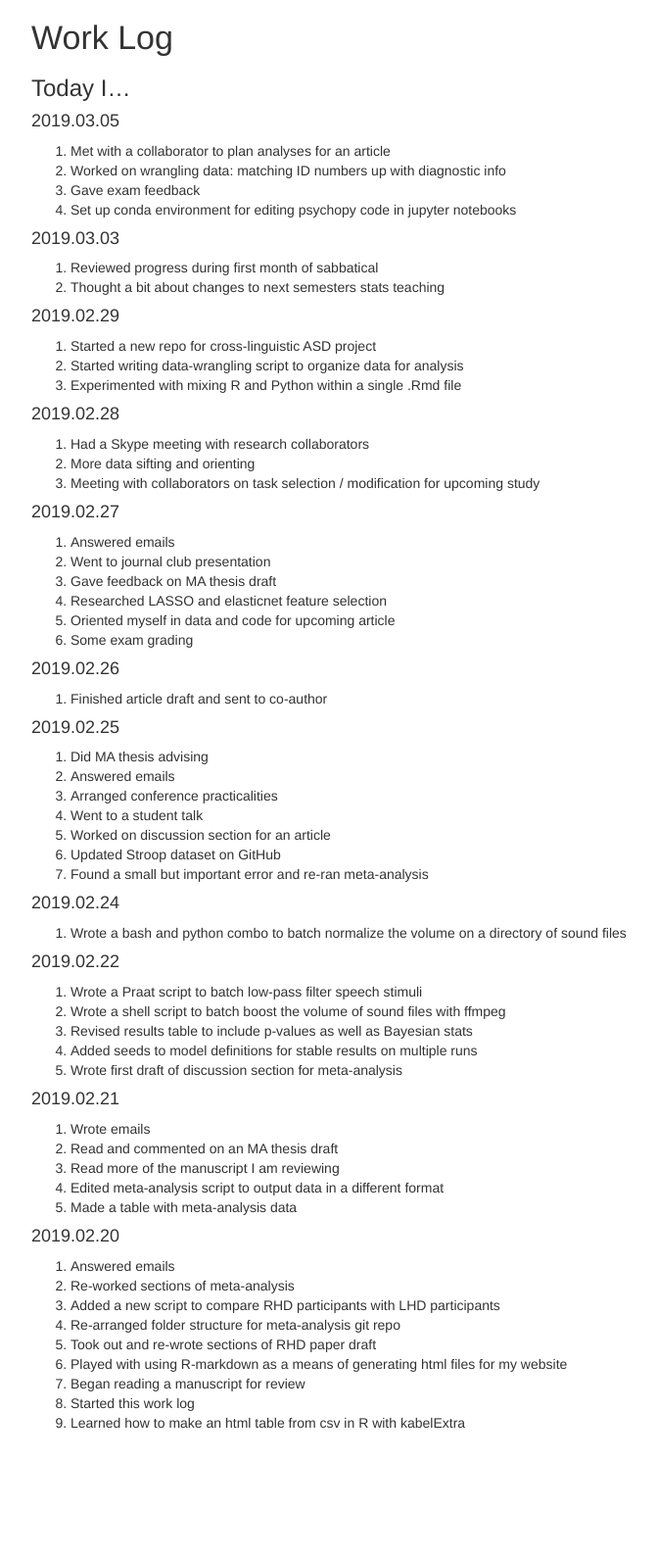
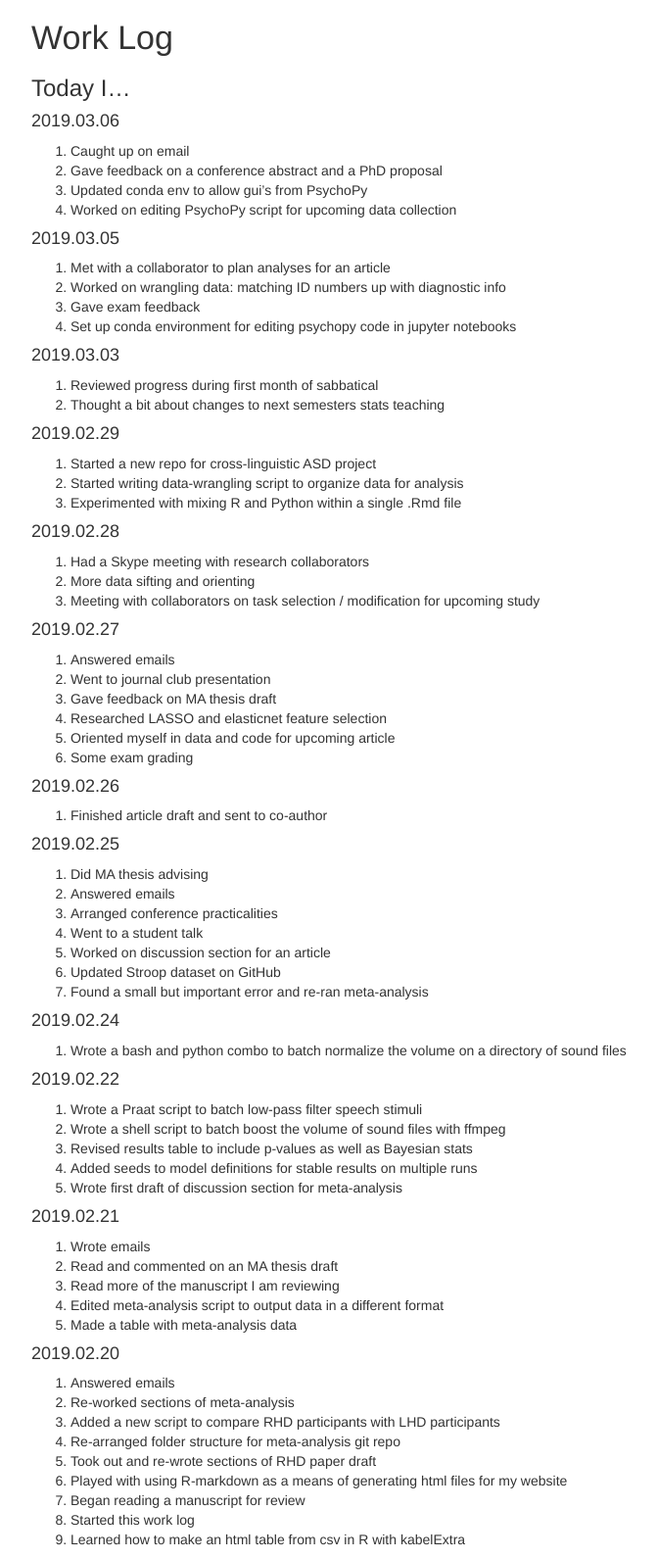
Before and after one commit to ethanweed/ethanweed.github.io, a Jekyll site: the page worklog/WorkLog.html, which Jekyll copies as it is, in a window 1280 px wide. Shown: the whole page at 98% size, without its empty margins (153-824 px from the left). Built offline with Jekyll 4.4.1, drawn with Linux system fonts in a browser that asks for light colours; before the commit the page ends 1472 px from its top, so only the background shows below that.

Commit message:
updated worklog

```diff
--- a/worklog/WorkLog.Rmd
+++ b/worklog/WorkLog.Rmd
@@ -5,6 +5,12 @@ output: html_document
 # Work Log
 
 ### Today I...
+
+#### 2019.03.06
+1. Caught up on email
+1. Gave feedback on a conference abstract and a PhD proposal
+1. Updated conda env to allow gui's from PsychoPy
+1. Worked on editing PsychoPy script for upcoming data collection
 
 #### 2019.03.05
 1. Met with a collaborator to plan analyses for an article
--- a/worklog/WorkLog.html
+++ b/worklog/WorkLog.html
@@ -126,6 +126,15 @@ $(document).ready(function () {
 <div id="today-i" class="section level3">
 <h3>Today I…</h3>
 <div id="section" class="section level4">
+<h4>2019.03.06</h4>
+<ol style="list-style-type: decimal">
+<li>Caught up on email</li>
+<li>Gave feedback on a conference abstract and a PhD proposal</li>
+<li>Updated conda env to allow gui’s from PsychoPy</li>
+<li>Worked on editing PsychoPy script for upcoming data collection</li>
+</ol>
+</div>
+<div id="section-1" class="section level4">
 <h4>2019.03.05</h4>
 <ol style="list-style-type: decimal">
 <li>Met with a collaborator to plan analyses for an article</li>
@@ -134,14 +143,14 @@ $(document).ready(function () {
 <li>Set up conda environment for editing psychopy code in jupyter notebooks</li>
 </ol>
 </div>
-<div id="section-1" class="section level4">
+<div id="section-2" class="section level4">
 <h4>2019.03.03</h4>
 <ol style="list-style-type: decimal">
 <li>Reviewed progress during first month of sabbatical</li>
 <li>Thought a bit about changes to next semesters stats teaching</li>
 </ol>
 </div>
-<div id="section-2" class="section level4">
+<div id="section-3" class="section level4">
 <h4>2019.02.29</h4>
 <ol style="list-style-type: decimal">
 <li>Started a new repo for cross-linguistic ASD project</li>
@@ -149,7 +158,7 @@ $(document).ready(function () {
 <li>Experimented with mixing R and Python within a single .Rmd file</li>
 </ol>
 </div>
-<div id="section-3" class="section level4">
+<div id="section-4" class="section level4">
 <h4>2019.02.28</h4>
 <ol style="list-style-type: decimal">
 <li>Had a Skype meeting with research collaborators</li>
@@ -157,7 +166,7 @@ $(document).ready(function () {
 <li>Meeting with collaborators on task selection / modification for upcoming study</li>
 </ol>
 </div>
-<div id="section-4" class="section level4">
+<div id="section-5" class="section level4">
 <h4>2019.02.27</h4>
 <ol style="list-style-type: decimal">
 <li>Answered emails</li>
@@ -168,13 +177,13 @@ $(document).ready(function () {
 <li>Some exam grading</li>
 </ol>
 </div>
-<div id="section-5" class="section level4">
+<div id="section-6" class="section level4">
 <h4>2019.02.26</h4>
 <ol style="list-style-type: decimal">
 <li>Finished article draft and sent to co-author</li>
 </ol>
 </div>
-<div id="section-6" class="section level4">
+<div id="section-7" class="section level4">
 <h4>2019.02.25</h4>
 <ol style="list-style-type: decimal">
 <li>Did MA thesis advising</li>
@@ -186,13 +195,13 @@ $(document).ready(function () {
 <li>Found a small but important error and re-ran meta-analysis</li>
 </ol>
 </div>
-<div id="section-7" class="section level4">
+<div id="section-8" class="section level4">
 <h4>2019.02.24</h4>
 <ol style="list-style-type: decimal">
 <li>Wrote a bash and python combo to batch normalize the volume on a directory of sound files</li>
 </ol>
 </div>
-<div id="section-8" class="section level4">
+<div id="section-9" class="section level4">
 <h4>2019.02.22</h4>
 <ol style="list-style-type: decimal">
 <li>Wrote a Praat script to batch low-pass filter speech stimuli</li>
@@ -202,7 +211,7 @@ $(document).ready(function () {
 <li>Wrote first draft of discussion section for meta-analysis</li>
 </ol>
 </div>
-<div id="section-9" class="section level4">
+<div id="section-10" class="section level4">
 <h4>2019.02.21</h4>
 <ol style="list-style-type: decimal">
 <li>Wrote emails</li>
@@ -212,7 +221,7 @@ $(document).ready(function () {
 <li>Made a table with meta-analysis data</li>
 </ol>
 </div>
-<div id="section-10" class="section level4">
+<div id="section-11" class="section level4">
 <h4>2019.02.20</h4>
 <ol style="list-style-type: decimal">
 <li>Answered emails</li>
```
